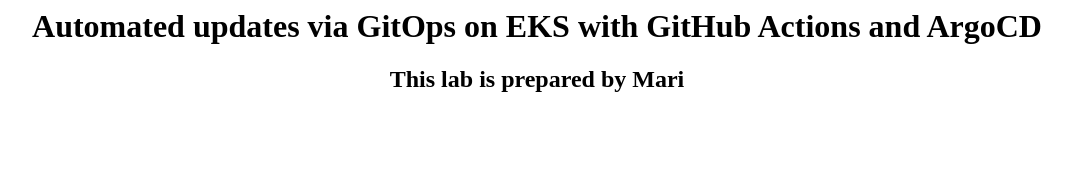
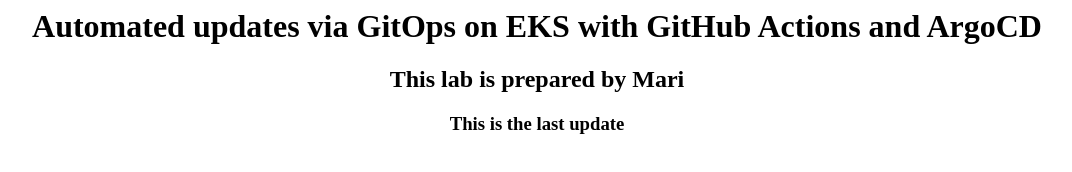
Before and after one commit to vmarimurugan/eks-gitops-argocd, a plain HTML site: page docker/index.html in a window 1280 px wide. Shown: the whole page, without its empty margins (103-1175 px from the left). Drawn offline with Linux system fonts and the light colour scheme.

Commit message:
last update

```diff
--- a/docker/index.html
+++ b/docker/index.html
@@ -3,6 +3,7 @@
 <center>
 <h1> Automated updates via GitOps on EKS with GitHub Actions and ArgoCD </h1>
 <h2> This lab is prepared by Mari </h2>
+<h3> This is the last update </h3>
 </center>
 </body>
 </Html>
```
Also changed, not shown: 1 other file.
